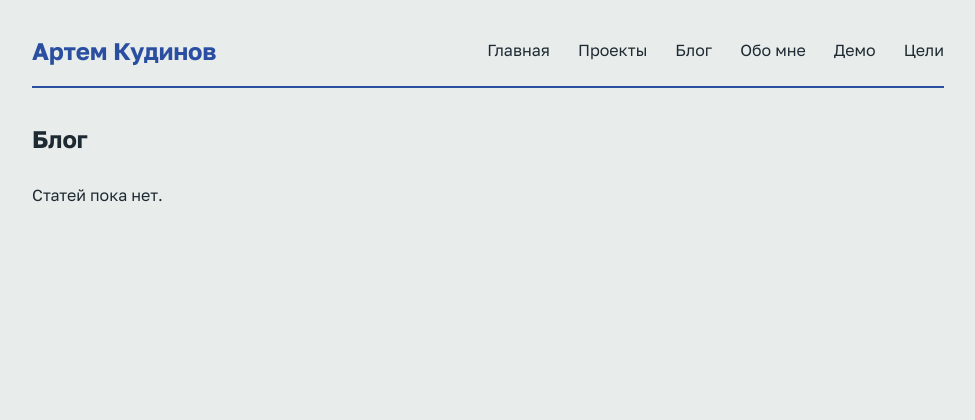
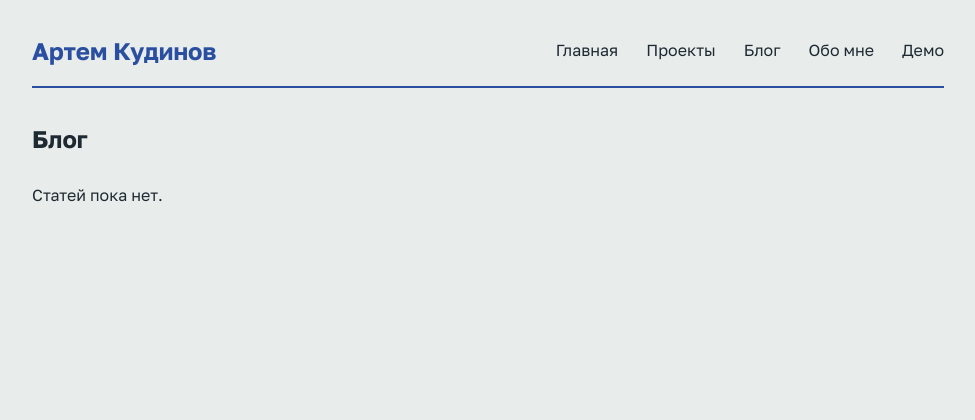
Before and after one commit to KudinovArtemilus/portfolio-django, a Django app: page /blog/ in a window 1280 px wide. Shown: the top 420 px of the page, without its empty margins (152-1127 px from the left). Run offline with Django 5.2, Linux system fonts and the light colour scheme; data that the repository does not hold is empty.

Commit message:
feat: hide goals from main navigation

```diff
--- a/templates/base.html
+++ b/templates/base.html
@@ -36,7 +36,7 @@
             <a href="{% url 'blog:list' %}">Блог</a>
             <a href="{% url 'about' %}">Обо мне</a>
             <a href="{% url 'demo:page' %}">Демо</a>
-            <a href="{% url 'goals:list' %}">Цели</a>
+        <!--    <a href="{% url 'goals:list' %}">Цели</a> -->
         </nav>
     </header>
 
```
